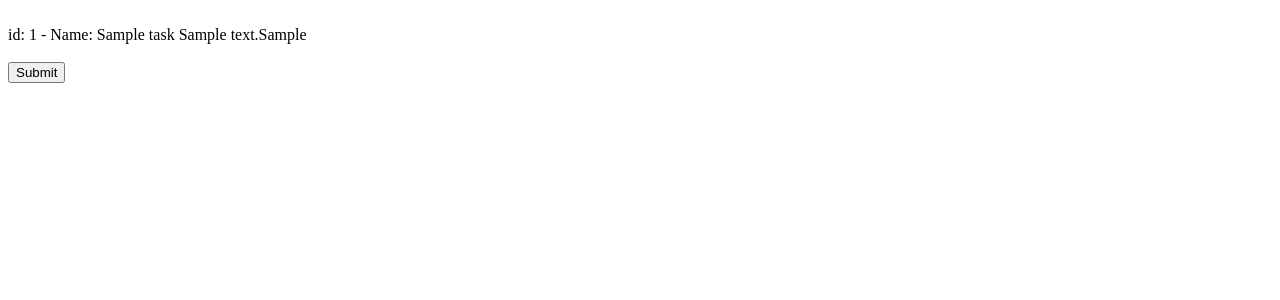
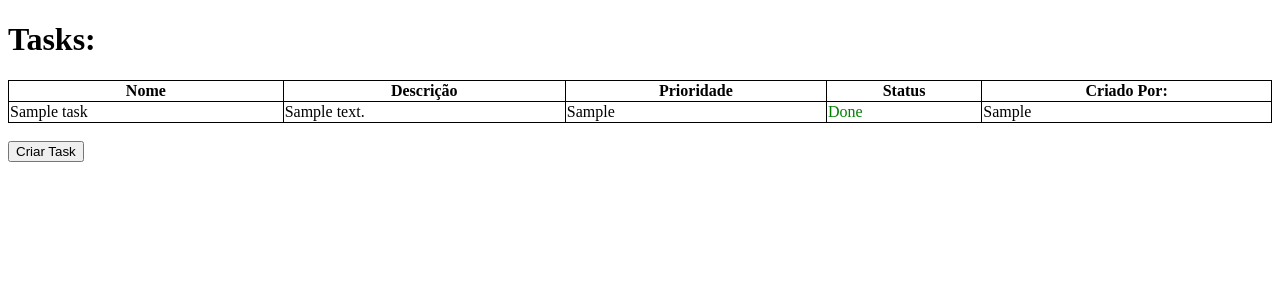
Before and after one commit to Vinsz/Dashboard-de-Tasks, a PHP site: page /tasks.php in a window 1280 px wide. Shown: the top 300 px of the page. Run offline with PHP 8.4, Linux system fonts and the light colour scheme; tables that the repository leaves empty or names only in its code hold one stand-in row (values such as "Sample post").

Commit message:
create de tasks criado, cor nas palavras Done e Undone criadas

```diff
--- a/connect.php
+++ b/connect.php
@@ -5,6 +5,8 @@ $password = "";  //password probably it will be empty
 $databasename = "tasksdb"; //Your db nane
 // Create connection
 $conn = new mysqli($servername, $username, $password,$databasename);
+//set charset
+mysqli_set_charset($conn, 'utf-8');
 // Check connection
 if ($conn->connect_error) {
     die("Connection failed: " . $conn->connect_error);
--- a/tasks.php
+++ b/tasks.php
@@ -1,28 +1,75 @@
 <!DOCTYPE html>
+<head>
+	<meta charset="utf-8" />
+
+	<style>
+		table, th, td {
+		    border: 1px solid black;
+		    border-collapse: collapse;
+		}
+		.color {
+			color: green;
+		}
+	</style>
+
+<script type="text/javascript">
+
+	function Color($status) {
+	    if ($status == "0")
+	        return 'green';
+	    else
+	        return = 'red';
+
+	}
+</script>
+
+</head>
 <html>
 <body>
 
 <?php
 
+header("Content-Type: text/html; charset=UTF-8");
+
 include 'connect.php';
 
-$sql = "SELECT * FROM task";
+$sql = "SELECT * FROM tasks";
 $result = $conn->query($sql);
 
+	echo 	'<h1> Tasks: </h1>
+			<table style="width:100%">
+					  <tr>
+					    <th>Nome</th>
+					    <th>Descrição</th>
+					    <th>Prioridade</th>
+					    <th>Status</th>
+					    <th>Criado Por:</th>
+					  </tr>';
 if ($result->num_rows > 0) {
-    // output data of each row
     while($row = $result->fetch_assoc()) {
-        echo "<br> id: ". $row["id"]. " - Name: ". $row["name"]. " " . $row["description"] . "" . $row["priority"] . "<br>";
-    }
+    	if ($row["state"] == '0')
+    		$status = "<font color='red'>Undone</font>";
+    	else
+    		$status = "<font color='green'>Done</font>";
+		echo 	'<tr>
+					    <td>' . $row["name"] . '</td>
+					    <td>' . $row["description"] . '</td>
+					    <td>' . $row["priority"] . '</td>
+					    <td color:>' . $status . '</td>
+					    <td>' . $row["user"] . '</td>
+				</tr>';
+	}
 } else {
-    echo "0 results";
+	echo "0 results";
 }
+
+echo '</table>';
 
 $conn->close();
 ?>
 
 <br>
-<a href="new_task.php"> <input type="submit" name="submit" value="Submit"> </a>
+<a href="new_task.php"> <input type="submit" name="submit" value="Criar Task"> </a>
 
 </body>
 </html>
```
Also changed, not shown: create.php (added, +15 -0 lines), new_task.php (+23 -17 lines).
